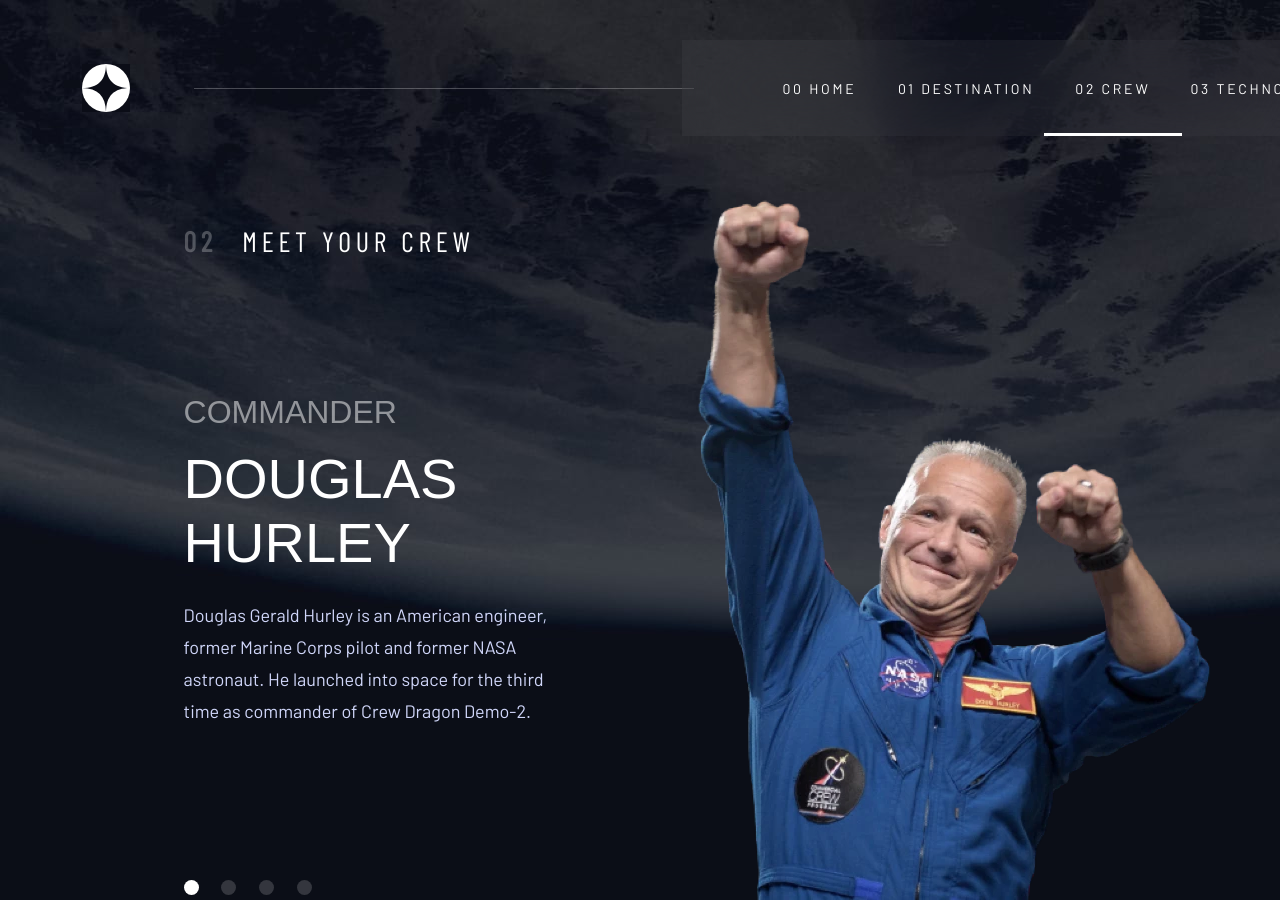
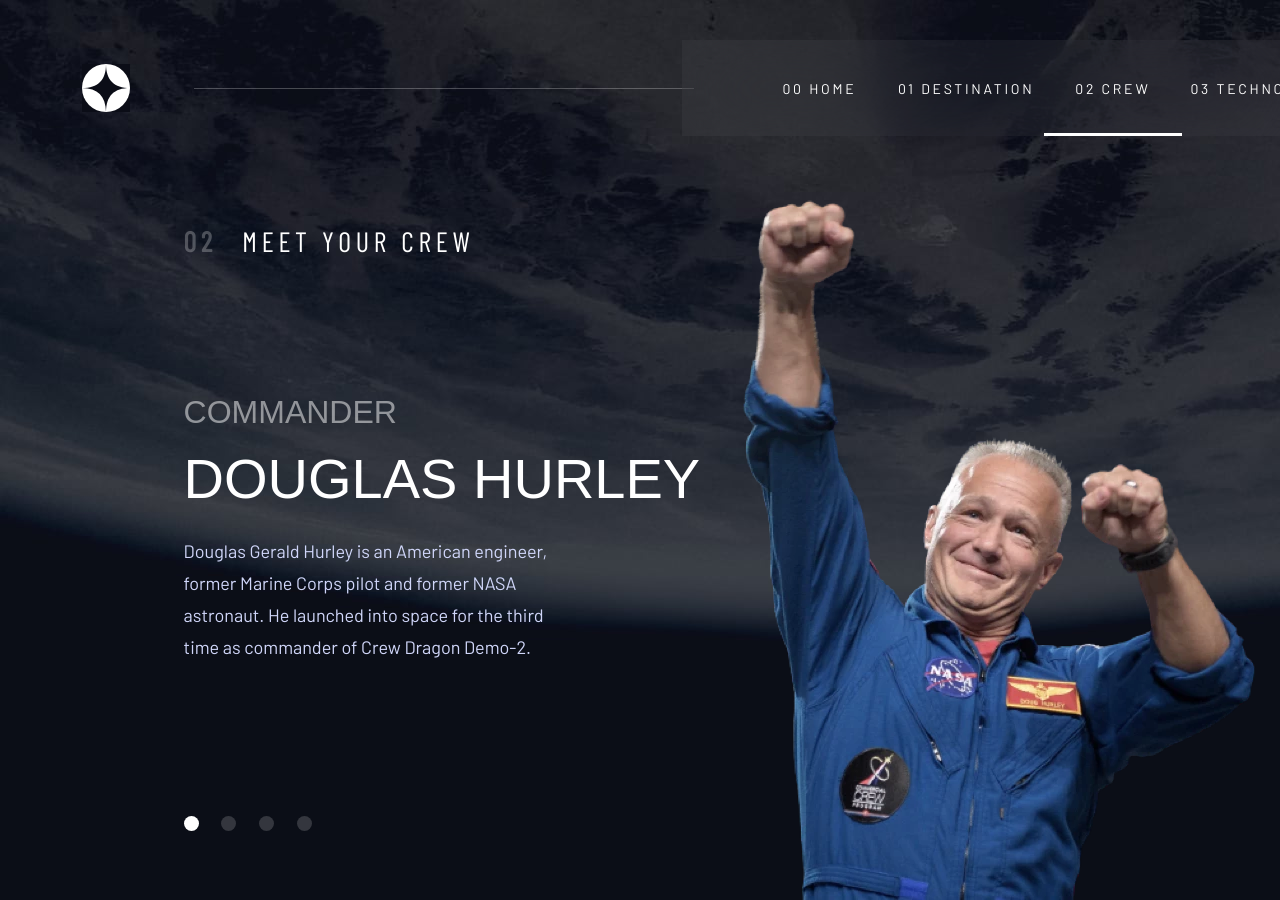
Before and after one commit to mohadese-nm/space-tourism-website, a Vue app: page /douglas in a window 1280 px wide. Shown: the top 900 px of the page. Built offline with nearby package versions, Linux system fonts and the light colour scheme; a web font is replaced by a local one.

Commit message:
fix crew image position in crew components

```diff
--- a/src/views/crew/anoushehPage.vue
+++ b/src/views/crew/anoushehPage.vue
@@ -1,7 +1,7 @@
 <template>
   <div class="container">
     <div class="row">
-        <div class="col crew-info">
+        <div class="col-lg-6 crew-info">
             <div class="row">
                 <div class=" col crew-header">
                     <span>02</span>
@@ -54,8 +54,8 @@
 <style lang="scss" scoped>
 @use '@/assets/styles/-variables.scss' as *;
 .container{
+    margin-top: 16vh;
     .crew-info{
-        margin-top: 16vh;
         margin-left: 7vw;
         .crew-header{
             span{
@@ -121,7 +121,7 @@
         }
 
         .crew-nav{
-            margin-top: 17vh;
+            margin-top: 1vh;
         }
     }
 
--- a/src/views/crew/douglasPage.vue
+++ b/src/views/crew/douglasPage.vue
@@ -1,7 +1,7 @@
 <template>
   <div class="container">
     <div class="row">
-        <div class="col crew-info">
+        <div class="col-lg-6 crew-info">
             <div class="row">
                 <div class=" col crew-header">
                     <span>02</span>
@@ -54,8 +54,8 @@
 <style lang="scss" scoped>
 @use '@/assets/styles/-variables.scss' as *;
 .container{
+    margin-top: 16vh;
     .crew-info{
-        margin-top: 16vh;
         margin-left: 7vw;
         .crew-header{
             span{
@@ -121,7 +121,7 @@
         }
 
         .crew-nav{
-            margin-top: 17vh;
+            margin-top: 1vh;
         }
     }
 
--- a/src/views/crew/markPage.vue
+++ b/src/views/crew/markPage.vue
@@ -1,7 +1,7 @@
 <template>
   <div class="container">
     <div class="row">
-        <div class="col crew-info">
+        <div class="col-lg-6 crew-info">
             <div class="row">
                 <div class=" col crew-header">
                     <span>02</span>
@@ -54,8 +54,8 @@
 <style lang="scss" scoped>
 @use '@/assets/styles/-variables.scss' as *;
 .container{
+    margin-top: 16vh;
     .crew-info{
-        margin-top: 16vh;
         margin-left: 7vw;
         .crew-header{
             span{
@@ -121,7 +121,7 @@
         }
 
         .crew-nav{
-            margin-top: 17vh;
+            margin-top: 1vh;
         }
     }
 
--- a/src/views/crew/victorPage.vue
+++ b/src/views/crew/victorPage.vue
@@ -1,7 +1,7 @@
 <template>
   <div class="container">
     <div class="row">
-        <div class="col crew-info">
+        <div class="col-lg-6 crew-info">
             <div class="row">
                 <div class=" col crew-header">
                     <span>02</span>
@@ -55,8 +55,8 @@
 <style lang="scss" scoped>
 @use '@/assets/styles/-variables.scss' as *;
 .container{
+    margin-top: 16vh;
     .crew-info{
-        margin-top: 16vh;
         margin-left: 7vw;
         .crew-header{
             span{
@@ -122,7 +122,7 @@
         }
 
         .crew-nav{
-            margin-top: 17vh;
+            margin-top: 1vh;
         }
     }
 
```
